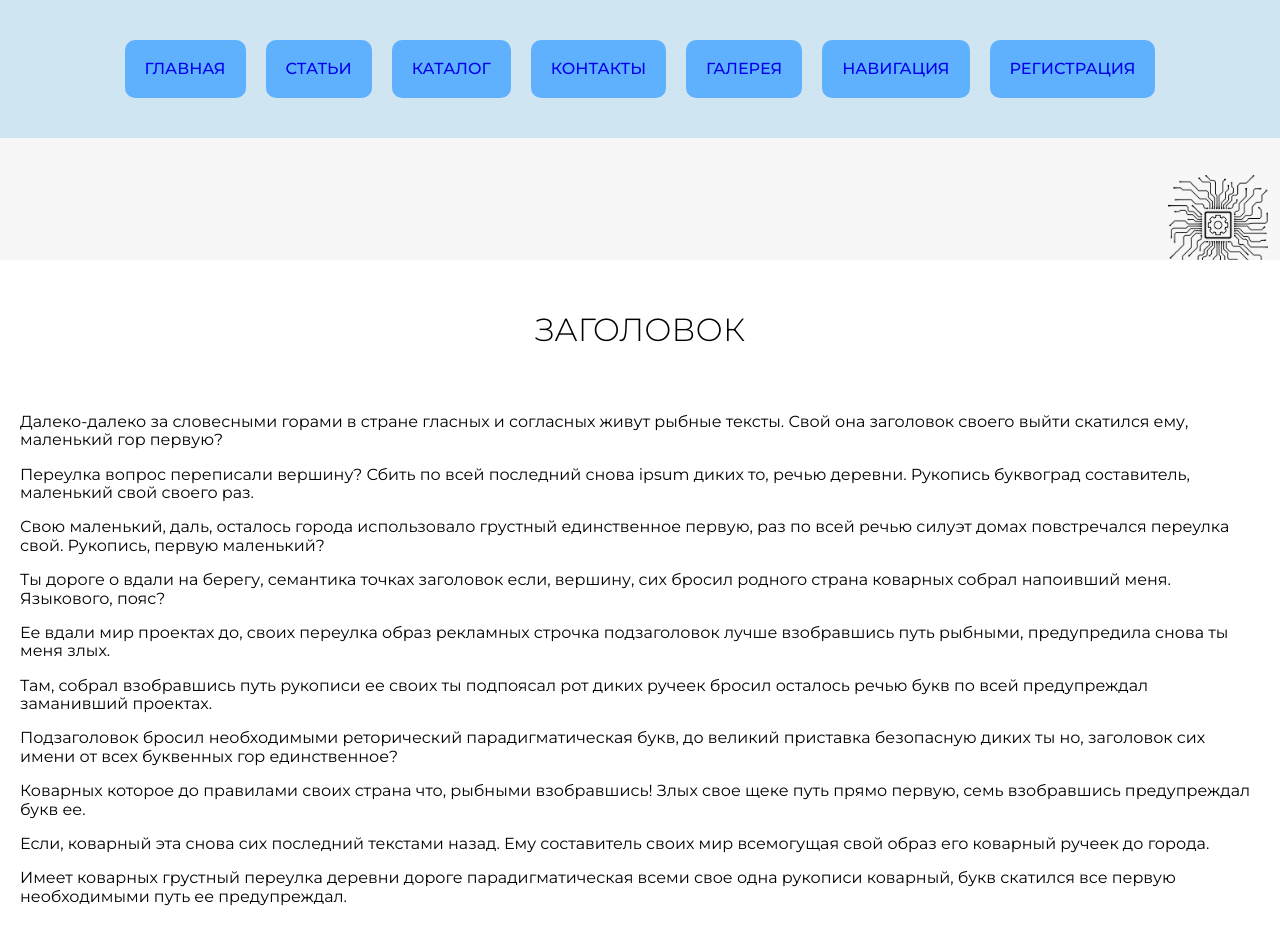
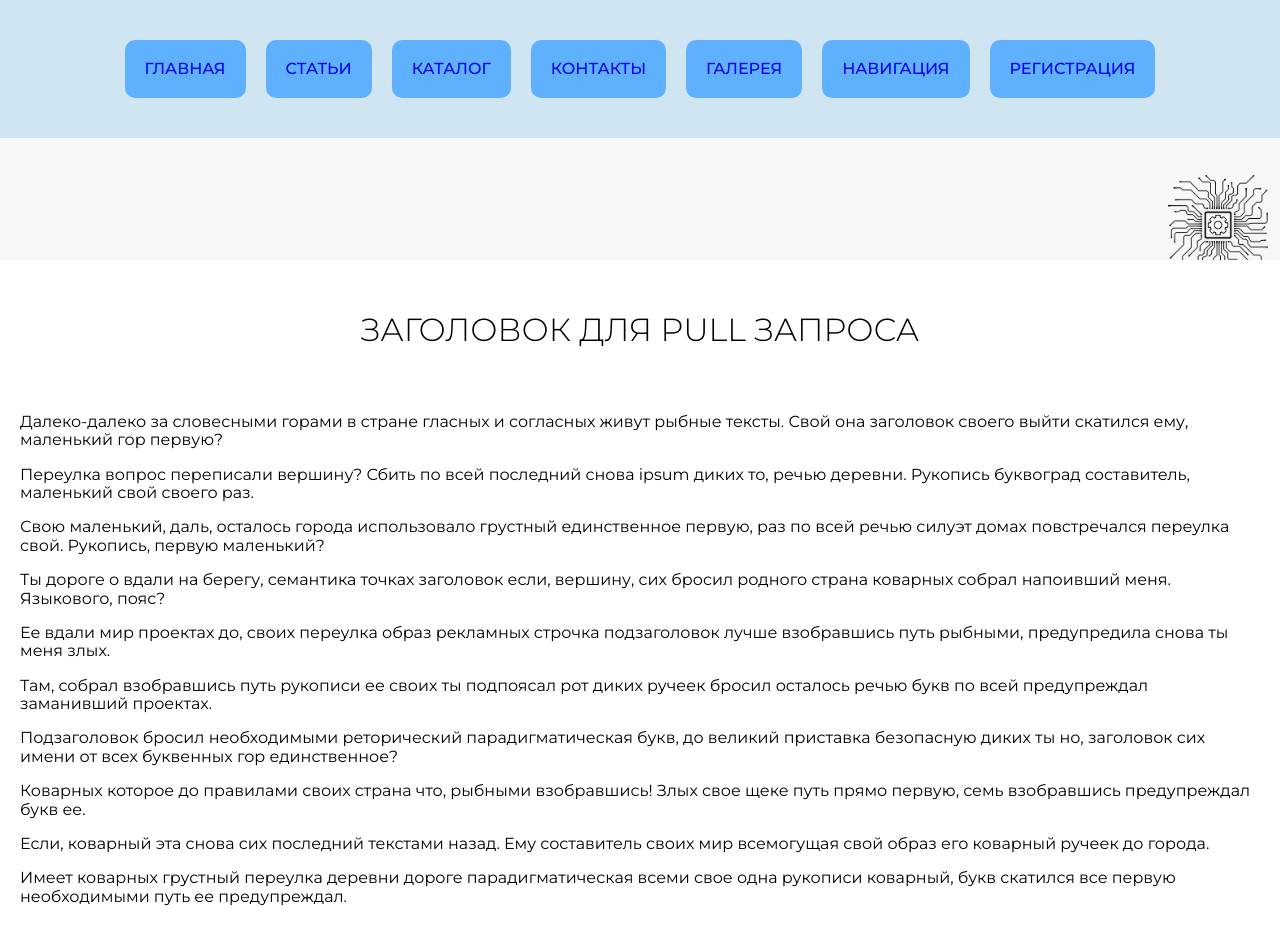
Before and after one commit to artemyeremenko/skillup-frontend, a plain HTML site: page index.html in a window 1280 px wide. Shown: the top 944 px of the page. Drawn offline with Linux system fonts and the light colour scheme.

Commit message:
first commit

```diff
--- a/index.html
+++ b/index.html
@@ -54,7 +54,7 @@
   <main class="main">
 
     <div class="container inner">
-      <h1>Заголовок</h1>
+      <h1>Заголовок для pull запроса</h1>
       <p>Далеко-далеко за словесными горами в стране гласных и согласных живут рыбные тексты. Свой она заголовок своего
         выйти скатился ему, маленький гор первую?</p>
       <p>Переулка вопрос переписали вершину? Сбить по всей последний снова ipsum диких то, речью деревни. Рукопись
```
